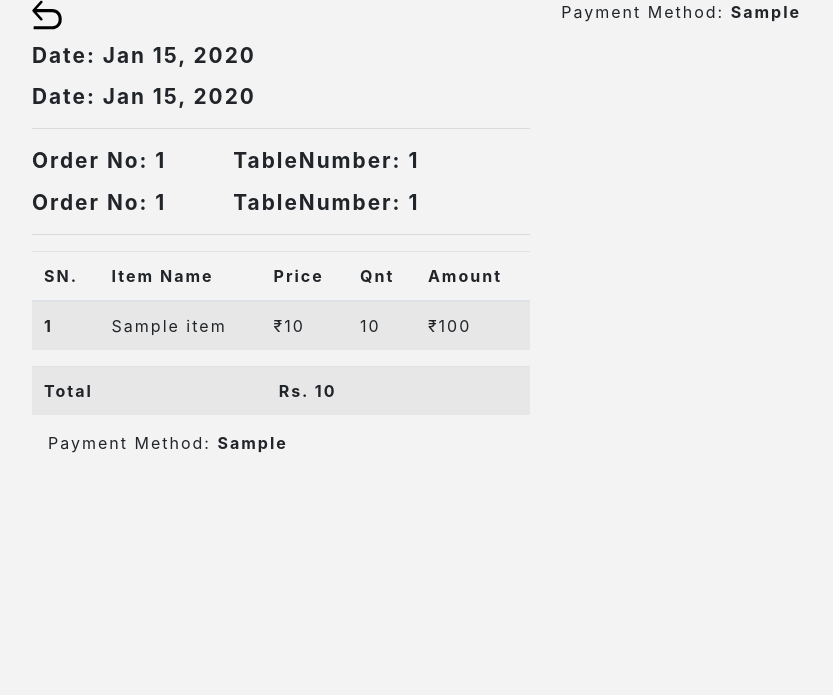
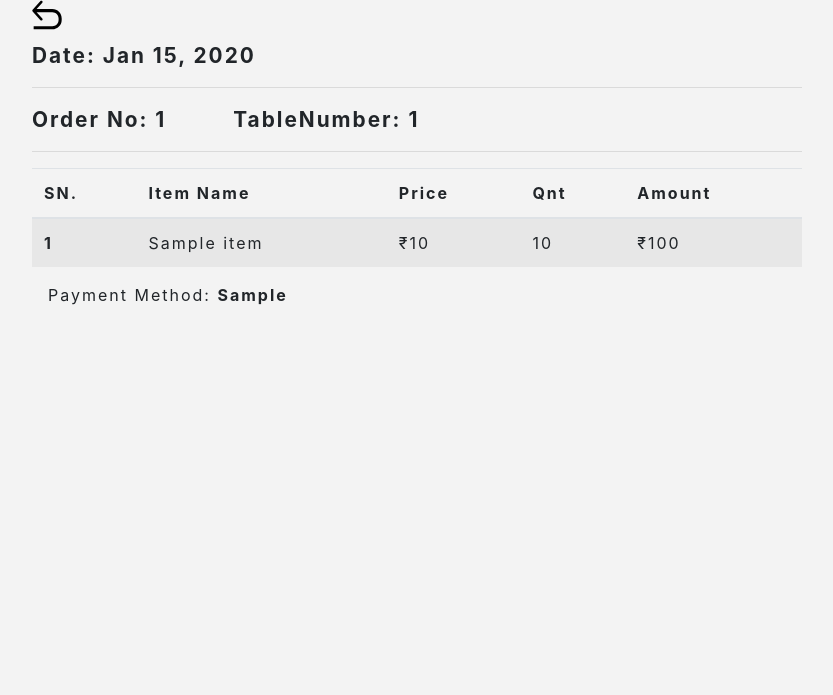
Before and after one commit to iamu985/Order-Tracking-Software, a Django app: page /modal/1 in a window 1280 px wide. Shown: the part 80-775 px from the top of the page, without its empty margins (223-1056 px from the left). Run offline with Django 4.2, Linux system fonts and the light colour scheme; tables that the repository leaves empty hold one stand-in row (values such as "Sample post"); lists and menus that the app fills with data are empty; parts of the project's set-up code (start-up, migrations or seed data) failed here and were passed over; some libraries are stand-ins or nearby versions.

Commit message:
[fix] print_receipt

```diff
--- a/core/billing/templates/modal.html
+++ b/core/billing/templates/modal.html
@@ -11,11 +11,7 @@
                     <img src="{% static 'img/back.svg' %}" alt="Back" width="30px">
                 </a>
                 <div class="modal-heading">Date: {{ order.get_order_date }}</div>
-                <div class="modal-heading">Date: {{ order.get_order_date }}</div>
                 <hr>
-                <div class="modal-heading">
-                    Order No: {{ order.id }} <span style="padding:0px 30px;"></span>TableNumber: {{ order.table_number }}
-                </div>
                 <div class="modal-heading">
                     Order No: {{ order.id }} <span style="padding:0px 30px;"></span>TableNumber: {{ order.table_number }}
                 </div>
@@ -46,28 +42,6 @@
                 </div>
                 <table class="table table-striped">
                     <tbody>
-                        {% if not order.is_paid %}
-                            <tr>
-                                <th colspan=2>
-                                    <a href="{% url 'billing:index' %}?orderid={{ order.id }}"
-                                       class="btn btn-primary">Edit</a>
-                                </th>
-                            </tr>
-                        {% endif %}
-                        {% if not order.is_paid %}
-                            <tr>
-                                <th colspan=2>
-                                    <a href="{% url 'billing:index' %}?orderid={{ order.id }}"
-                                       class="btn btn-primary">Edit</a>
-                                </th>
-                            </tr>
-                        {% endif %}
-                        <tr>
-                            <th>Total</th>
-                            <th>Rs. {{ order.total_price }}</th>
-                        </tr>
-                    </tbody>
-                </table>
                         {% if order.is_paid %}
                             <div class="mx-3">
                                 Payment Method: <b>{{ order.payment_method }}</b>
@@ -75,14 +49,6 @@
                         {% else %}
                             <div>Payment Method</div>
                             <div class="payment-method-section">
-                        <div class="payment-method-container">
-                            <input class="form-check-input"
-                                   type="radio"
-                                   name="payment-method"
-                                   id="payment-unpaid"
-                                   value="Unpaid">
-                            <label class="form-check-label" for="payment-unpaid">Unpaid</label>
-                        </div>
                                 <div class="payment-method-container">
                                     <input class="form-check-input"
                                            type="radio"
@@ -105,69 +71,7 @@
                                            hx-target="body">
                                     <label class="form-check-label" for="payment-online">Online</label>
                                 </div>
-                        <div class="functional-buttons-section">
-                            <a href="{% url 'billing:delete_order' order.id %}"
-                               style="color:white"
-                               class="btn btn-danger functional-buttons">Delete</a>
-                            <a href="{% url 'billing:modal_save' %}?orderid={{ order.id }}"
-                               style="color:white"
-                               class="btn btn-primary functional-buttons"
-                               value="Paid">Paid</a>
-                            <input type="button"
-                                   id="print-button"
-                                   class="btn btn-success functional-buttons"
-                                   value="Print"
-                                   disabled="true"
-                                   hx-post="{% url 'billing:print_receipt' order.id %}"
-                                   hx-trigger="click">
-                        </div>
-                    {% endif %}
-                </div>
-                <br>
-                {% if order.is_paid %}
-                    <div class="mx-3">
-                        Payment Method: <b>{{ order.payment_method }}</b>
-                    </div>
-                {% else %}
-                    <div>Payment Method</div>
-                    <div class="payment-method-section">
-                        <div class="payment-method-container">
-                            <input class="form-check-input"
-                                   type="radio"
-                                   name="payment-method"
-                                   id="payment-unpaid"
-                                   value="Unpaid">
-                            <label class="form-check-label" for="payment-unpaid">
-                                Unpaid
-                            </label>
-                        </div>
-                        <div class="payment-method-container">
-                            <input class="form-check-input"
-                                   type="radio"
-                                   name="payment-method"
-                                   id="payment-cash"
-                                   value="Cash"
-                                   hx-post="{% url 'billing:update_payment_method' order.id %}"
-                                   hx-trigger="click"
-                                   hx-target="body">
-                            <label class="form-check-label" for="payment-cash">
-                                Cash
-                            </label>
-                        </div>
-                        <div class="payment-method-container">
-                            <input class="form-check-input"
-                                   type="radio"
-                                   name="payment-method"
-                                   id="payment-online"
-                                   value="Online"
-                                   hx-post="{% url 'billing:update_payment_method' order.id %}"
-                                   hx-trigger="click"
-                                   hx-target="body">
-                            <label class="form-check-label" for="payment-online">
-                                Online
-                            </label>
-                        </div>
-                        <div class="functional-buttons-section">
+                                <div class="functional-buttons-section mx-5">
                                     <a href="{% url 'billing:delete_order' order.id %}"
                                        style="color:white"
                                        class="btn btn-danger functional-buttons">Delete</a>
```
Also changed, not shown: core/billing/receipt_printer.py (+18 -9 lines). Lines whose indentation alone changed are shown as unchanged.
